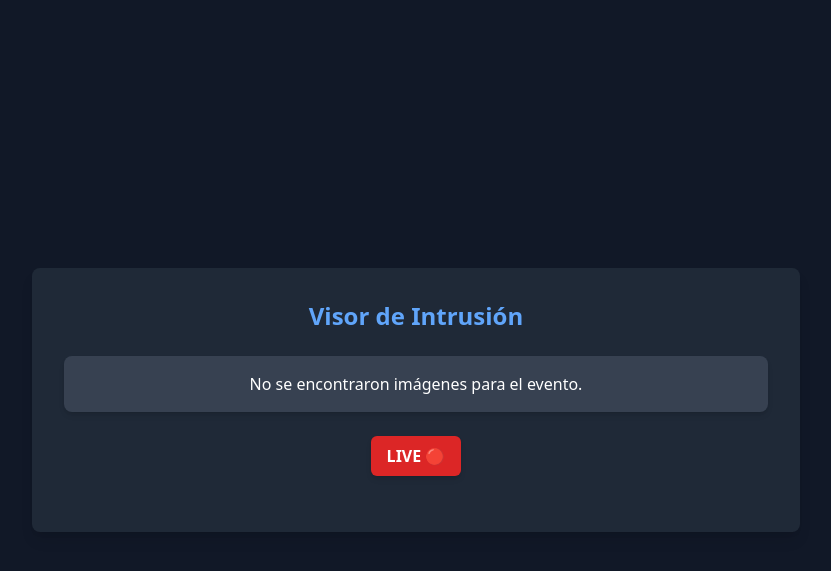
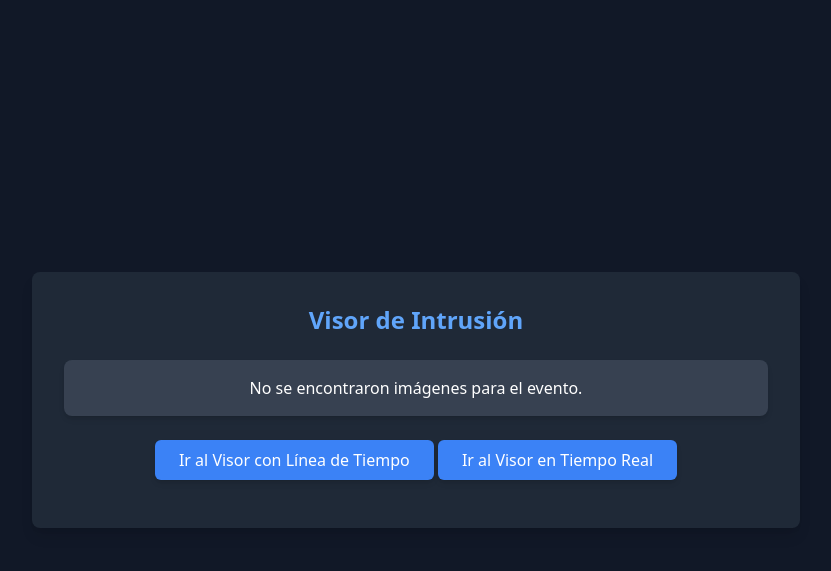
Before and after one commit to adriantoral/ingenieria-datos-viabi, a Flask app: template visor/templates/tercer_visores.html in a window 1280 px wide. Shown: the top 571 px of the page, without its empty margins (224-1055 px from the left). Run offline with Flask 3, Linux system fonts and the light colour scheme; the template is opened without the code that fills it, so the values that code supplies are empty; some libraries are stand-ins or nearby versions.

Commit message:
Revert "Código, para la defensa"
This reverts commit 136f265c57d5f9d25057c492a0b8207aeafbc005.

```diff
--- a/visor/servidor.py
+++ b/visor/servidor.py
@@ -21,10 +21,10 @@ latest_image = None  # Última imagen en vivo
 
 # Configuración de InfluxDB
 CONFIG_INFLUX = {
-    'url'   : "http://localhost:8086",
-    'token' : "ohypHupASVyeVyPeEcnuvruggxoC4lIX9hqaqzOmPN8tzB7Ew0vE1TAN2GB3gSY0VUETfZzbbGyPFd_F7P-Qcg==",
-    'org'   : "miorganizacion",
-    'bucket': "mibucket"
+	'url'   : os.getenv( 'CONFIG_INFLUX_URL' ),
+	'token' : os.getenv( 'CONFIG_INFLUX_TOKEN' ),
+	'org'   : os.getenv( 'CONFIG_INFLUX_ORG' ),
+	'bucket': os.getenv( 'CONFIG_INFLUX_BUCKET' )
 }
 
 # Cliente de InfluxDB
@@ -50,11 +50,12 @@ def get_recent_intrusions():
     """Devuelve lista de (timestamp, probability) para intrusiones recientes"""
     query = f'''
     from(bucket: "{CONFIG_INFLUX['bucket']}")
-      |> range(start: -48h)
+      |> range(start: -6h)
       |> filter(fn: (r) => r._measurement == "intrusion_event")
       |> filter(fn: (r) => r._field == "probability" and r._value > 0.9)
       |> keep(columns: ["_time", "_value"])
       |> sort(columns: ["_time"])
+      |> limit(n:1)
     '''
 
     result = query_api.query(org=CONFIG_INFLUX["org"], query=query)
--- a/visor/templates/tercer_visores.html
+++ b/visor/templates/tercer_visores.html
@@ -34,11 +34,16 @@
       {% endif %}
     </div>
 
-    <div class="mt-4 mb-6 flex items-center justify-center gap-4">
-      <button id="liveBtn" class="bg-red-600 text-white py-2 px-4 rounded-md shadow-md hover:bg-red-700 font-semibold">
-          LIVE 🔴
+    <a href="{{ url_for('segundo_visores') }}">
+      <button class="bg-blue-500 text-white py-2 px-6 rounded-md shadow-md hover:bg-blue-600 mb-4">
+        Ir al Visor con Línea de Tiempo
       </button>
-  </div>
+    </a>
+    <a href="{{ url_for('index') }}">
+      <button class="bg-blue-500 text-white py-2 px-6 rounded-md shadow-md hover:bg-blue-600">
+        Ir al Visor en Tiempo Real
+      </button>
+    </a>
   </div>
 </body>
 </html>
```
